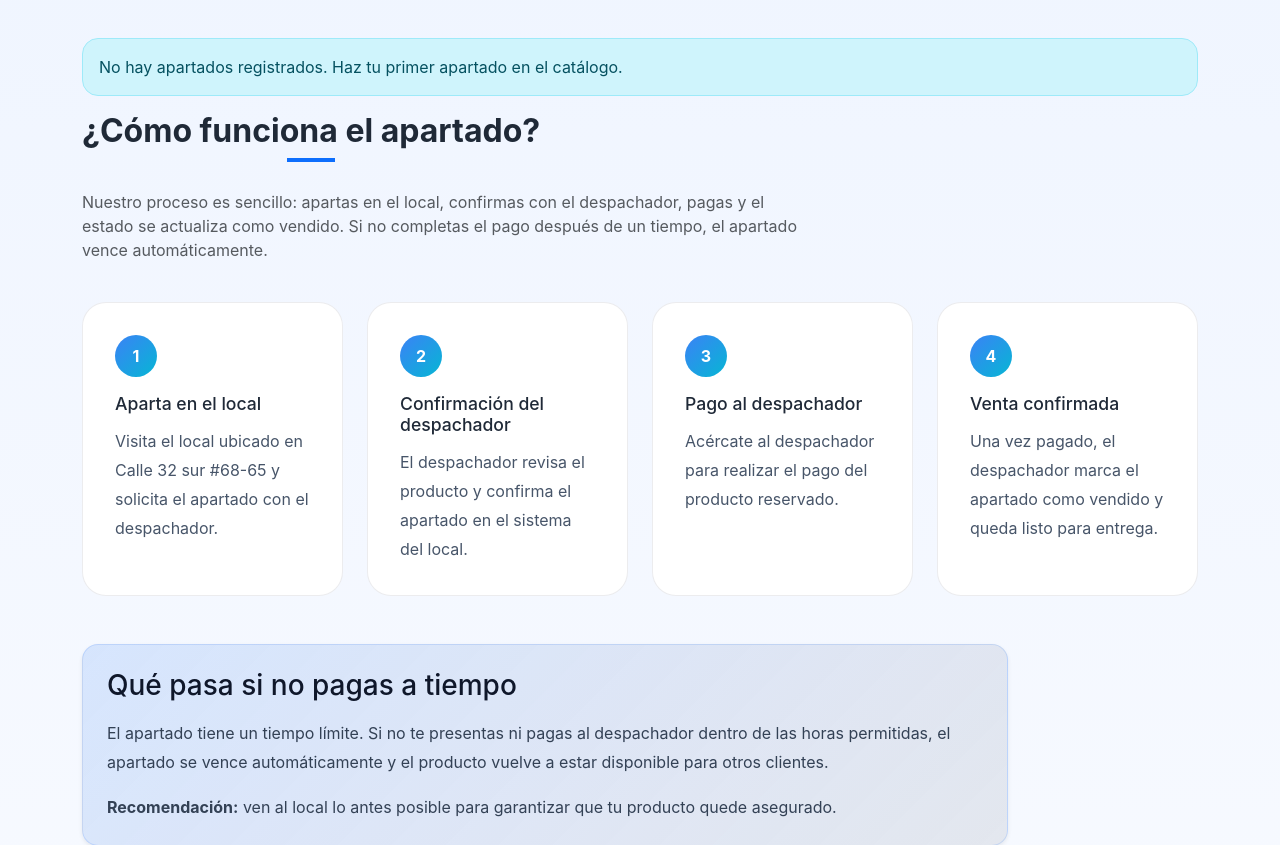
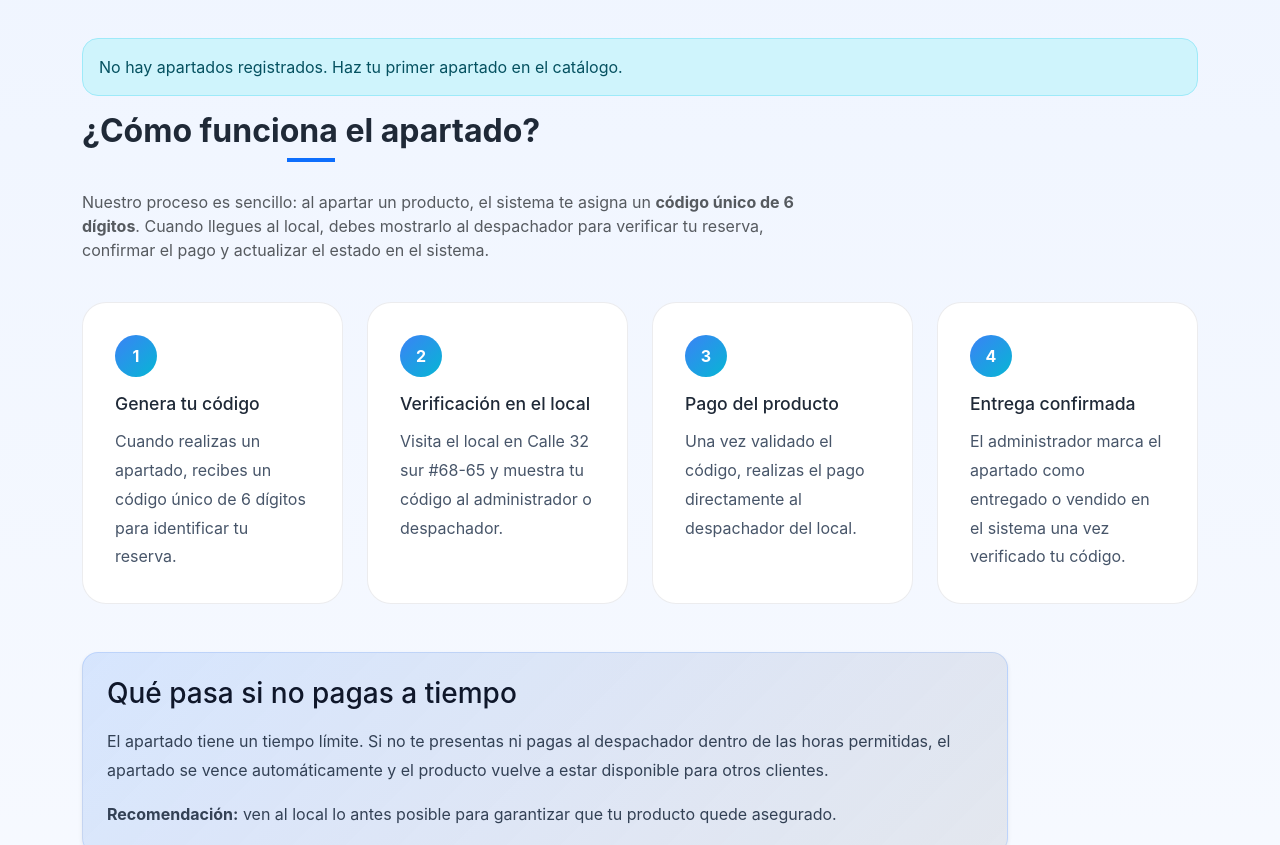
Before and after one commit to camilouan/servicio-tecnico-web, a Django app: page /mis-apartados/ in a window 1280 px wide. Shown: the part 290-1135 px from the top of the page. Run offline with Django 5.2, Linux system fonts and the light colour scheme; the visitor is signed in with stand-in values (Sample User, id 1); data that the repository does not hold is empty.

Commit message:
verificacion por codigo de apartado

```diff
--- a/inventario/admin.py
+++ b/inventario/admin.py
@@ -51,13 +51,14 @@ class CategoriaAdmin(admin.ModelAdmin):
 
 @admin.register(Apartado)
 class ApartadoAdmin(admin.ModelAdmin):
-    list_display = ('usuario', 'producto', 'cantidad', 'estado', 'fecha_apartado', 'fecha_expiracion')
+    list_display = ('usuario', 'producto', 'codigo_verificacion', 'cantidad', 'estado', 'fecha_apartado', 'fecha_expiracion')
     list_filter = ('estado', 'fecha_apartado')
-    search_fields = ('usuario__username', 'producto__nombre')
+    search_fields = ('usuario__username', 'producto__nombre', 'codigo_verificacion')
     autocomplete_fields = ('usuario', 'producto', 'confirmado_por')
     list_select_related = ('usuario', 'producto', 'confirmado_por')
     ordering = ('-fecha_apartado',)
     list_per_page = 25
+    readonly_fields = ('codigo_verificacion',)
 
 
 @admin.register(HeroBanner)
--- a/inventario/models.py
+++ b/inventario/models.py
@@ -1,3 +1,5 @@
+import random
+
 from django.db import models
 from django.contrib.auth.models import AbstractUser
 from django.utils import timezone
@@ -205,6 +207,8 @@ class Apartado(models.Model):
 
     cantidad = models.IntegerField()
 
+    codigo_verificacion = models.CharField(max_length=6, unique=True, blank=True, null=True)
+
     fecha_apartado = models.DateTimeField(default=timezone.now)
 
     fecha_expiracion = models.DateTimeField()
@@ -223,5 +227,16 @@ class Apartado(models.Model):
         related_name='apartados_confirmados'
     )
 
+    def generar_codigo_verificacion(self):
+        while True:
+            codigo = f"{random.randint(0, 999999):06d}"
+            if not Apartado.objects.filter(codigo_verificacion=codigo).exclude(pk=self.pk).exists():
+                return codigo
+
+    def save(self, *args, **kwargs):
+        if not self.codigo_verificacion:
+            self.codigo_verificacion = self.generar_codigo_verificacion()
+        super().save(*args, **kwargs)
+
     def __str__(self):
         return f"{self.usuario.username} - {self.producto.nombre}"
--- a/inventario/templates/mis_apartados.html
+++ b/inventario/templates/mis_apartados.html
@@ -19,6 +19,7 @@
                 <thead class="table-light">
                     <tr>
                         <th>Producto</th>
+                        <th>Código</th>
                         <th>Cantidad</th>
                         <th>Estado</th>
                         <th>Fecha</th>
@@ -28,6 +29,7 @@
                     {% for apartado in apartados %}
                     <tr>
                         <td>{{ apartado.producto.nombre }}</td>
+                        <td><span class="badge text-bg-dark fs-6">{{ apartado.codigo_verificacion }}</span></td>
                         <td>{{ apartado.cantidad }}</td>
                         <td>
                             {% if apartado.estado == 'pendiente' %}
@@ -61,7 +63,7 @@
         <div class="row align-items-center mb-4">
             <div class="col-lg-8">
                 <h2 class="section-title">¿Cómo funciona el apartado?</h2>
-                <p class="text-muted">Nuestro proceso es sencillo: apartas en el local, confirmas con el despachador, pagas y el estado se actualiza como vendido. Si no completas el pago después de un tiempo, el apartado vence automáticamente.</p>
+                <p class="text-muted">Nuestro proceso es sencillo: al apartar un producto, el sistema te asigna un <strong>código único de 6 dígitos</strong>. Cuando llegues al local, debes mostrarlo al despachador para verificar tu reserva, confirmar el pago y actualizar el estado en el sistema.</p>
             </div>
         </div>
 
@@ -69,29 +71,29 @@
             <div class="col-md-6 col-xl-3">
                 <article class="process-card">
                     <span class="process-step">1</span>
-                    <h3>Aparta en el local</h3>
-                    <p>Visita el local ubicado en Calle 32 sur #68-65 y solicita el apartado con el despachador.</p>
+                    <h3>Genera tu código</h3>
+                    <p>Cuando realizas un apartado, recibes un código único de 6 dígitos para identificar tu reserva.</p>
                 </article>
             </div>
             <div class="col-md-6 col-xl-3">
                 <article class="process-card">
                     <span class="process-step">2</span>
-                    <h3>Confirmación del despachador</h3>
-                    <p>El despachador revisa el producto y confirma el apartado en el sistema del local.</p>
+                    <h3>Verificación en el local</h3>
+                    <p>Visita el local en Calle 32 sur #68-65 y muestra tu código al administrador o despachador.</p>
                 </article>
             </div>
             <div class="col-md-6 col-xl-3">
                 <article class="process-card">
                     <span class="process-step">3</span>
-                    <h3>Pago al despachador</h3>
-                    <p>Acércate al despachador para realizar el pago del producto reservado.</p>
+                    <h3>Pago del producto</h3>
+                    <p>Una vez validado el código, realizas el pago directamente al despachador del local.</p>
                 </article>
             </div>
             <div class="col-md-6 col-xl-3">
                 <article class="process-card">
                     <span class="process-step">4</span>
-                    <h3>Venta confirmada</h3>
-                    <p>Una vez pagado, el despachador marca el apartado como vendido y queda listo para entrega.</p>
+                    <h3>Entrega confirmada</h3>
+                    <p>El administrador marca el apartado como entregado o vendido en el sistema una vez verificado tu código.</p>
                 </article>
             </div>
         </div>
```
Also changed, not shown: inventario/migrations/0007_apartado_codigo_verificacion.py (added).
